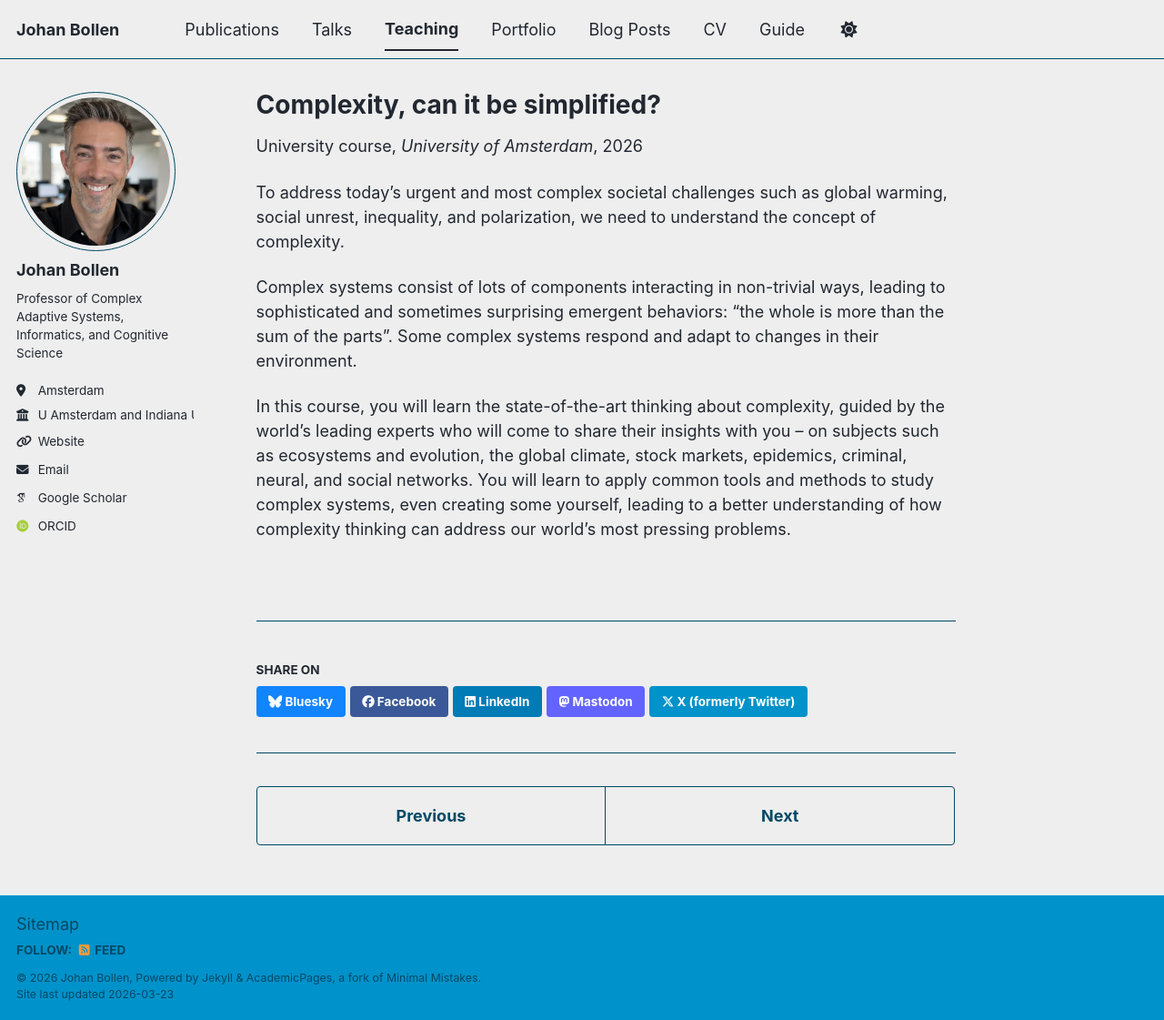
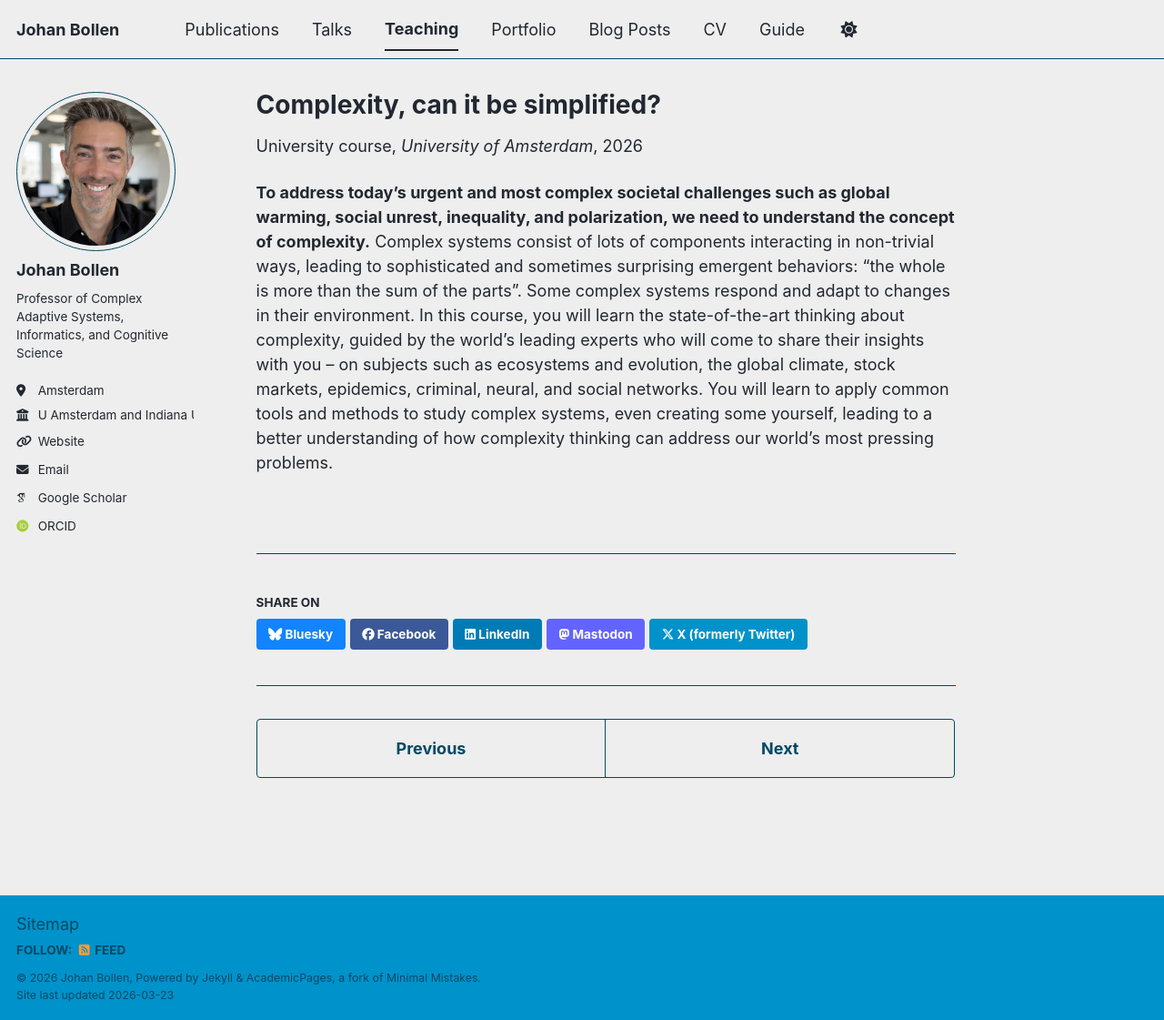
Before and after one commit to jbollen/jbollen.github.io, a Jekyll site: the page built from _teaching/2026-spring_UvA.md, in a window 1280 px wide and 1121 px high. Shown: the whole window at 91% size. Built offline with Jekyll 4.4.1, drawn with Linux system fonts in a browser that asks for light colours; some web fonts are replaced; a script bundle is joined from its source files by our own code; library files that are not in the unit come from our copies.

```diff
--- a/_teaching/2026-spring_UvA.md
+++ b/_teaching/2026-spring_UvA.md
@@ -9,8 +9,4 @@ location: "Amsterdam, The Netherlands"
 url: https://www.uva.nl/en/programmes/open-programmes-iis/complexity-can-it-be-simplified/complexity-can-it-be-simplified.html
 ---
 
-To address today’s urgent and most complex societal challenges such as global warming, social unrest, inequality, and polarization, we need to understand the concept of complexity.
-
-Complex systems consist of lots of components interacting in non-trivial ways, leading to sophisticated and sometimes surprising emergent behaviors: “the whole is more than the sum of the parts”. Some complex systems respond and adapt to changes in their environment.
-
-In this course, you will learn the state-of-the-art thinking about complexity, guided by the world’s leading experts who will come to share their insights with you – on subjects such as ecosystems and evolution, the global climate, stock markets, epidemics, criminal, neural, and social networks. You will learn to apply common tools and methods to study complex systems, even creating some yourself, leading to a better understanding of how complexity thinking can address our world’s most pressing problems.
+**To address today’s urgent and most complex societal challenges such as global warming, social unrest, inequality, and polarization, we need to understand the concept of complexity.** Complex systems consist of lots of components interacting in non-trivial ways, leading to sophisticated and sometimes surprising emergent behaviors: “the whole is more than the sum of the parts”. Some complex systems respond and adapt to changes in their environment. In this course, you will learn the state-of-the-art thinking about complexity, guided by the world’s leading experts who will come to share their insights with you – on subjects such as ecosystems and evolution, the global climate, stock markets, epidemics, criminal, neural, and social networks. You will learn to apply common tools and methods to study complex systems, even creating some yourself, leading to a better understanding of how complexity thinking can address our world’s most pressing problems.
```
